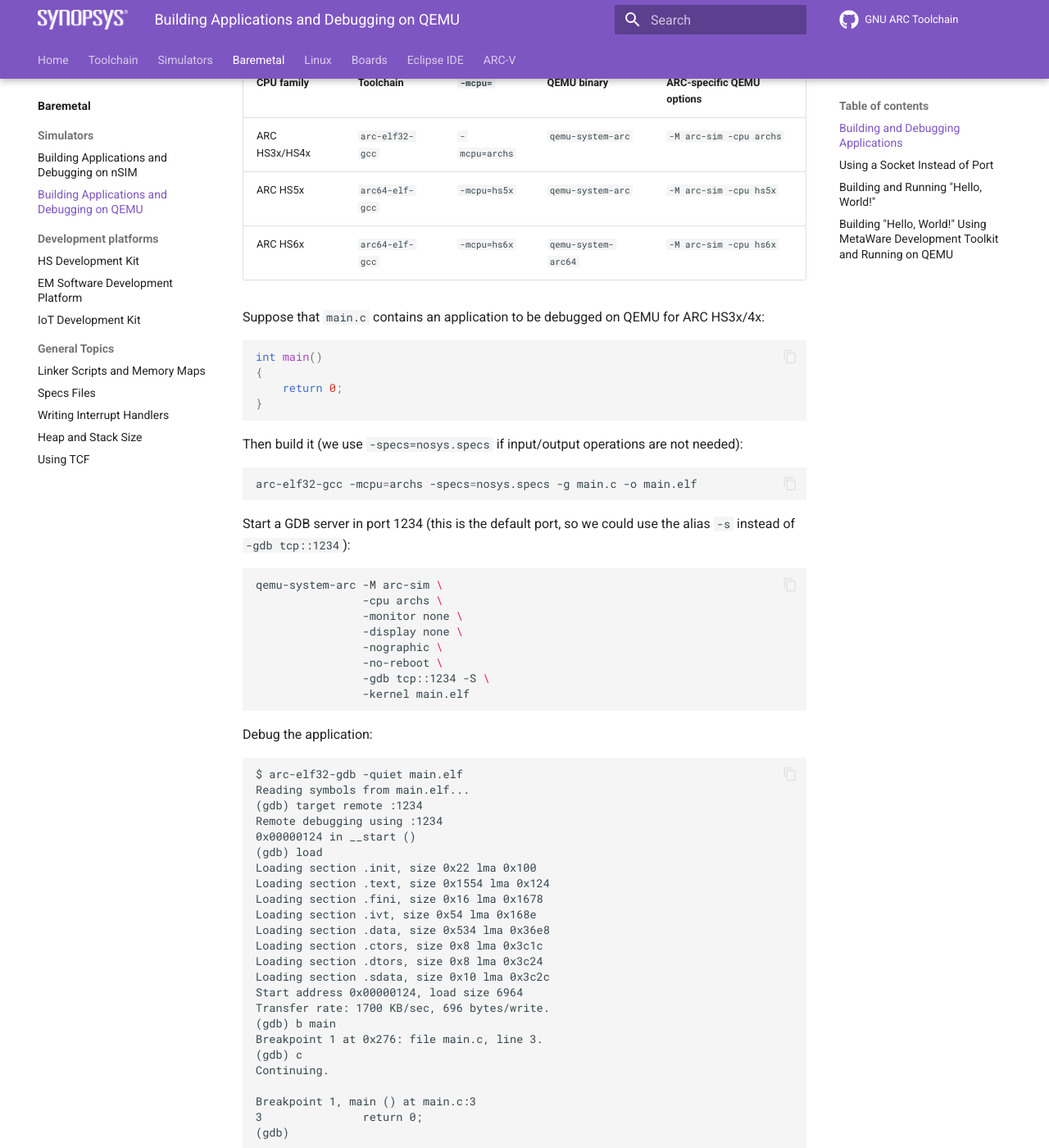
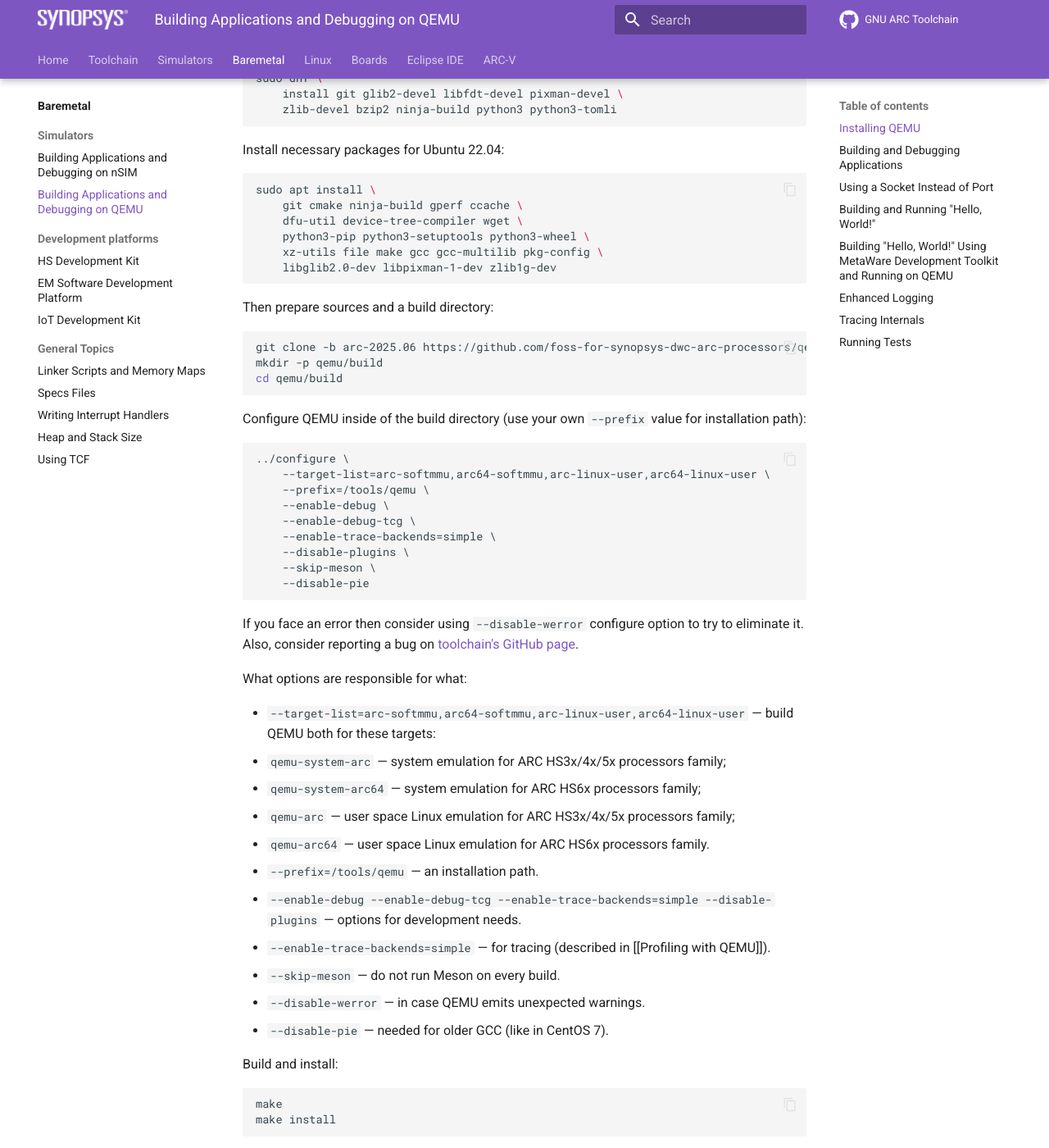
Before and after one commit to foss-for-synopsys-dwc-arc-processors/documentation, an MkDocs documentation site: the page built from docs/baremetal/simulators/qemu.md, in a window 1280 px wide and 1400 px high, scrolled down 432 px. Shown: the whole window at 82% size. Built offline with MkDocs 1.6.1 and Material for MkDocs 9.7.7, drawn with Linux system fonts in a browser that asks for light colours; comment, search, counter and statistics services are not loaded; the version menu is left out; some of the changed text lies outside the part shown.

Commit message:
qemu: Move general QEMU guide to the baremetal section
Signed-off-by: Yuriy Kolerov <ykolerov@synopsys.com>

````diff
--- a/docs/baremetal/simulators/qemu.md
+++ b/docs/baremetal/simulators/qemu.md
@@ -1,9 +1,85 @@
 # Building Applications and Debugging on QEMU
 
-!!! info
+## Installing QEMU
 
-    Refer to the main [QEMU](../../simulators/qemu.md) article for information
-    on installing QEMU.
+!!! info "Additional packages and plugins"
+
+    Refer to [the official documentation](https://wiki.qemu.org/Hosts/Linux#Required_additional_packages) for details about
+    installing additional packages and enabling support of QEMU plugins.
+
+Install necessary packages for AlmaLinux 8:
+
+```shell
+sudo dnf group install "Development Tools"
+sudo dnf \
+    install git glib2-devel libfdt-devel pixman-devel \
+    zlib-devel bzip2 ninja-build python3 python3-tomli
+```
+
+Install necessary packages for Ubuntu 22.04:
+
+```shell
+sudo apt install \
+    git cmake ninja-build gperf ccache \
+    dfu-util device-tree-compiler wget \
+    python3-pip python3-setuptools python3-wheel \
+    xz-utils file make gcc gcc-multilib pkg-config \
+    libglib2.0-dev libpixman-1-dev zlib1g-dev
+```
+
+Then prepare sources and a build directory:
+
+```bash
+git clone -b arc-2025.06 https://github.com/foss-for-synopsys-dwc-arc-processors/qemu
+mkdir -p qemu/build
+cd qemu/build
+```
+
+Configure QEMU inside of the build directory (use your own `--prefix` value for installation path):
+
+```
+../configure \
+    --target-list=arc-softmmu,arc64-softmmu,arc-linux-user,arc64-linux-user \
+    --prefix=/tools/qemu \
+    --enable-debug \
+    --enable-debug-tcg \
+    --enable-trace-backends=simple \
+    --disable-plugins \
+    --skip-meson \
+    --disable-pie
+```
+
+If you face an error then consider using `--disable-werror` configure option to
+try to eliminate it. Also, consider reporting a bug on
+[toolchain's GitHub page](https://github.com/foss-for-synopsys-dwc-arc-processors/toolchain/issues/new).
+
+What options are responsible for what:
+
+* `--target-list=arc-softmmu,arc64-softmmu,arc-linux-user,arc64-linux-user` — build QEMU both for these targets:
+  * `qemu-system-arc` — system emulation for ARC HS3x/4x/5x processors family;
+  * `qemu-system-arc64` — system emulation for ARC HS6x processors family;
+  * `qemu-arc` — user space Linux emulation for ARC HS3x/4x/5x processors family;
+  * `qemu-arc64` — user space Linux emulation for ARC HS6x processors family.
+* `--prefix=/tools/qemu` — an installation path.
+* `--enable-debug --enable-debug-tcg --enable-trace-backends=simple --disable-plugins` — options for development needs.
+* `--enable-trace-backends=simple` — for tracing (described in [[Profiling with QEMU]]).
+* `--skip-meson` — do not run Meson on every build.
+* `--disable-werror` — in case QEMU emits unexpected warnings.
+* `--disable-pie` — needed for older GCC (like in CentOS 7).
+
+Build and install:
+
+```shell
+make
+make install
+```
+
+Configure your environment:
+
+```bash
+export QEMU_HOME="/tools/qemu"
+export PATH="${QEMU_HOME}/bin:$PATH"
+```
 
 ## Building and Debugging Applications
 
@@ -197,3 +273,69 @@
                   -serial stdio \
                   -kernel main.elf
 ```
+
+## Enhanced Logging
+
+To enable logging, it is necessary to provide the enabled log levels with the `-d` flag. Some of the more relevant ones are:
+
+```text
+in_asm          show target assembly code for each compiled TB
+nochain         do not chain compiled TBs so that "exec" and "cpu" show complete traces
+exec            show trace before each executed TB (lots of logs)
+cpu             show CPU registers before entering a TB (lots of logs)
+fpu             include FPU registers in the 'cpu' logging
+int             show interrupts/exceptions in short format
+mmu             log MMU-related activities
+unimp           log unimplemented functionality
+```
+
+To get a complete listing, run `qemu-system-arc -d help`. Use `-D <logfile>` to dump the logs into a file instead of
+standard output.
+
+## Tracing Internals
+
+QEMU provides a tracing infrastructure which may help in debugging or analyzing what happens within a simulation cycle.
+At this moment, there are two tracers added into ARC backend, one for MMU operations, and another for exceptions:
+
+```c
+# mmu.c
+mmu_command(uint32_t address, const char *command, uint32_t pd0, uint32_t pd1) "[MMU] at 0x%08x, CMD=%s, PD0=0x%08x, PD1=0x%08x"
+
+# helper.c
+excp_info(uint32_t address, const char *name) "[IRQ] at 0x08, Exception=%s"
+```
+
+Firstly, build QEMU with the `--enable-trace-backends=simple` configure parameter. Then
+Create a file with the events you want to trace. For example, here is such file with name `events.trc`:
+
+```text
+mmu_command
+excp_info
+```
+
+Run the virtual machine to produce a trace file:
+
+```shell
+qemu-system-arc --trace events=events.trc ...
+```
+
+Pretty-print the binary trace file (override `<pid>` with QEMU process id for you session):
+
+```text
+<QEMU-source-tree-path>/scripts/simpletrace.py <QEMU-source-tree-path>/target/arc/trace-events trace-<pid>
+```
+
+## Running Tests
+
+TCG is the internal language that powers QEMU. There are some assembly tests
+that validate the basic function of several instructions in QEMU.
+
+Firstly, make sure that QEMU if configured with `--cross-cc-arc=arc-elf32-gcc`
+and `--cross-cc-arc64=arc64-elf-gcc` options. Then after building QEMU use these
+commands to run TCG tests:
+
+```shell
+make clean-tcg
+make build-tcg
+make check-tcg
+```
--- a/mkdocs.yml
+++ b/mkdocs.yml
@@ -97,7 +97,6 @@
       - toolchain/testing/dejagnu.md
       - toolchain/testing/glibc.md
   - Simulators:
-    - simulators/qemu.md
     - simulators/nsim.md
   - Baremetal:
     - baremetal/index.md
````
Also changed, not shown: docs/linux/simulators/qemu.md (+1 -1 lines), docs/simulators/qemu.md (deleted, +0 -159 lines).
